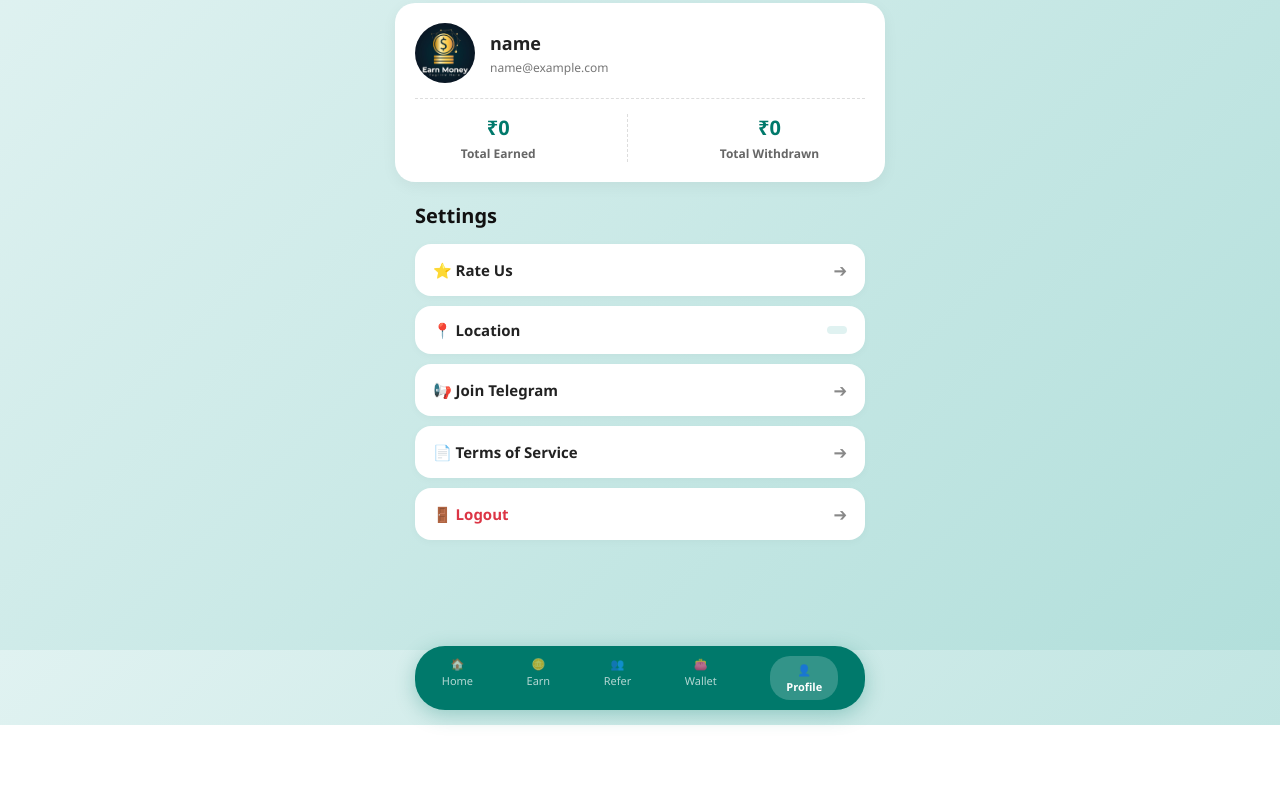
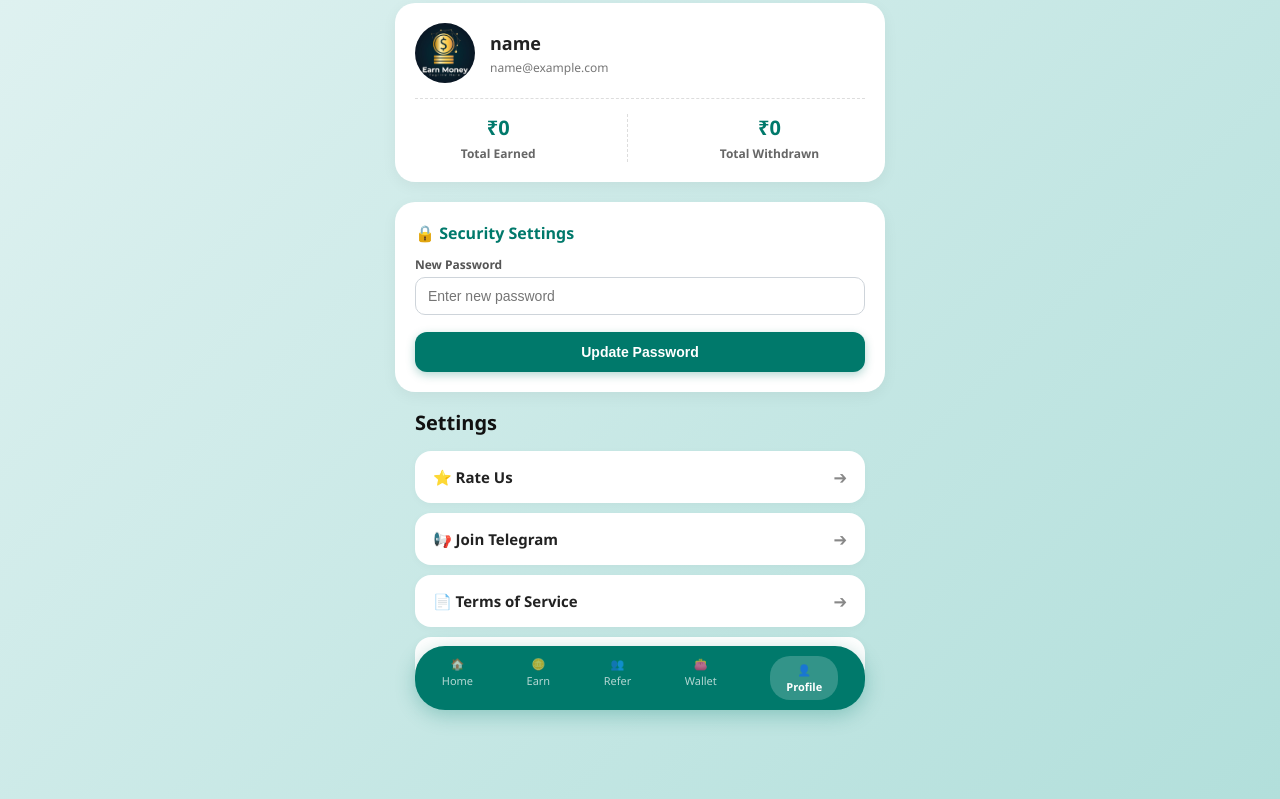
Before and after one commit to tanmay2347/earningapp, a website: page public/profile.html in a window 1280 px wide. Shown: the part 75-874 px from the top of the page. Before the commit the page ends 800 px from the top, so only its background shows below. Drawn offline with Linux system fonts and the light colour scheme; no server answers; sample sign-in values are in the browser's storage.

Commit message:
update earning app code

```diff
--- a/public/profile.html
+++ b/public/profile.html
@@ -111,6 +111,22 @@
         .setting-left { display: flex; align-items: center; gap: 12px; }
         .setting-item span { color: #888; font-size: 18px; }
 
+        /* Password Change Card */
+        .password-card {
+            background: white;
+            width: 90%;
+            max-width: 450px;
+            margin: 15px auto;
+            border-radius: 20px;
+            padding: 20px;
+            box-shadow: 0 4px 15px rgba(0,0,0,0.05);
+        }
+        .password-card h3 { margin-top: 0; font-size: 16px; color: #00796b; margin-bottom: 12px; }
+        .form-group { margin-bottom: 12px; text-align: left; }
+        .form-group label { display: block; font-size: 12px; font-weight: bold; color: #555; margin-bottom: 4px; }
+        .form-group input { width: 100%; padding: 10px 12px; border: 1px solid #ced4da; border-radius: 10px; font-size: 14px; box-sizing: border-box; outline: none; }
+        .btn-update { width: 100%; background: #00796b; color: white; border: none; padding: 12px; border-radius: 12px; font-size: 14px; font-weight: bold; cursor: pointer; margin-top: 5px; box-shadow: 0 3px 10px rgba(0,121,107,0.3); }
+
         /* Bottom Floating Navigation */
         .bottom-nav {
             position: fixed;
@@ -181,6 +197,16 @@
         </div>
     </div>
 
+    <!-- Security / Password Change Card -->
+    <div class="password-card">
+        <h3>🔒 Security Settings</h3>
+        <div class="form-group">
+            <label>New Password</label>
+            <input type="password" id="newPassword" placeholder="Enter new password">
+        </div>
+        <button class="btn-update" onclick="updatePassword()">Update Password</button>
+    </div>
+
     <!-- Settings List -->
     <div class="settings-section">
         <h2>Settings</h2>
@@ -188,11 +214,6 @@
         <div class="setting-item" onclick="alert('Thank you for rating us!')">
             <div class="setting-left">⭐ Rate Us</div>
             <span>➔</span>
-        </div>
-
-        <div class="setting-item">
-            <div class="setting-left">📍 Location</div>
-            <span style="font-size: 13px; background: #e0f2f1; padding: 4px 10px; border-radius: 10px; color: #00796b;"></span>
         </div>
 
         <a href="https://t.me/earning_app_247_bot" target="_blank" class="setting-item">
@@ -221,7 +242,6 @@
     </nav>
 
     <script>
-        // Email-based Authentication Check
         const userEmail = localStorage.getItem('userEmail');
         if (!userEmail && localStorage.getItem('isAdmin') !== 'true') {
             window.location.href = 'login.html';
@@ -246,6 +266,29 @@
             } catch (err) { console.error(err); }
         }
 
+        async function updatePassword() {
+            const newPassword = document.getElementById('newPassword').value.trim();
+            if (!newPassword || newPassword.length < 4) {
+                alert("Password must be at least 4 characters long!");
+                return;
+            }
+
+            try {
+                const res = await fetch('/api/user/update-password', {
+                    method: 'POST',
+                    headers: { 'Content-Type': 'application/json' },
+                    body: JSON.stringify({ email: userEmail, password: newPassword })
+                });
+                const data = await res.json();
+                alert(data.message);
+                if (data.success) {
+                    document.getElementById('newPassword').value = '';
+                }
+            } catch (err) {
+                alert("Error updating password!");
+            }
+        }
+
         function logoutUser() {
             localStorage.clear();
             window.location.href = 'login.html';
```
Also changed, not shown: server.js (+36 -4 lines).
